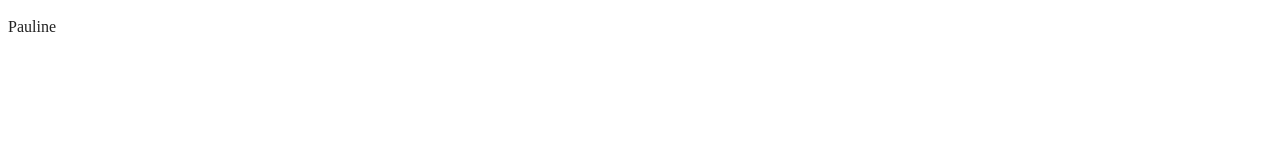
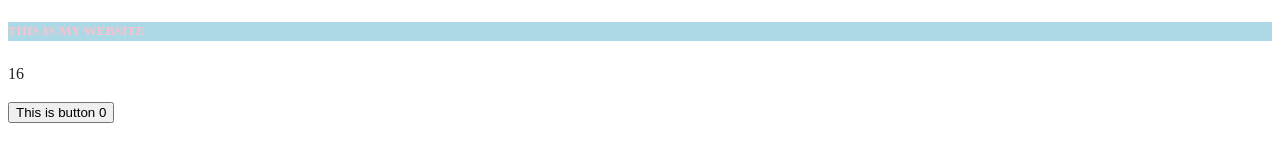
Before and after one commit to paulineforslind/JS-Assignments, a website built with webpack: page P13HTMLDOM/index.html in a window 1280 px wide. Built offline with nearby package versions, Linux system fonts and the light colour scheme.

Commit message:
Modified code

```diff
--- a/P13HTMLDOM/index.html
+++ b/P13HTMLDOM/index.html
@@ -25,7 +25,10 @@
 <body>
 
   <!-- Add your site or application content here -->
+  <h5 id = "header5"></h5>
   <p id = "text0">Hello world! This is HTML5 Boilerplate.</p>
+  <button id = "button0"> This is button 0 </button>
+
   <script src="js/app.js"></script>
 
 </body>
--- a/P13HTMLDOM/js/app.js
+++ b/P13HTMLDOM/js/app.js
@@ -1,3 +1,16 @@
 // reference "text0" and assign it to the variable called "textField0"
 const textField0 = document.getElementById("text0");
-textField0.innerHTML = "Pauline";
+// TAKE textField0 and change it to "Pauline"
+textField0.innerHTML = multiplyBySelf(4);
+
+// reference "header5" and assign it to the variable called "headerText5"
+const headerText5 = document.getElementById("header5");
+// TAKE headerText5 and change it to "This is my website"
+headerText5.innerHTML = "THIS IS MY WEBSITE";
+// TAKE headerText5, access its style, access its color and change it
+headerText5.style.color = "pink";
+headerText5.style.backgroundColor = "lightblue";
+
+function multiplyBySelf(numberToMultiply) {
+  return numberToMultiply * numberToMultiply;
+}
```
